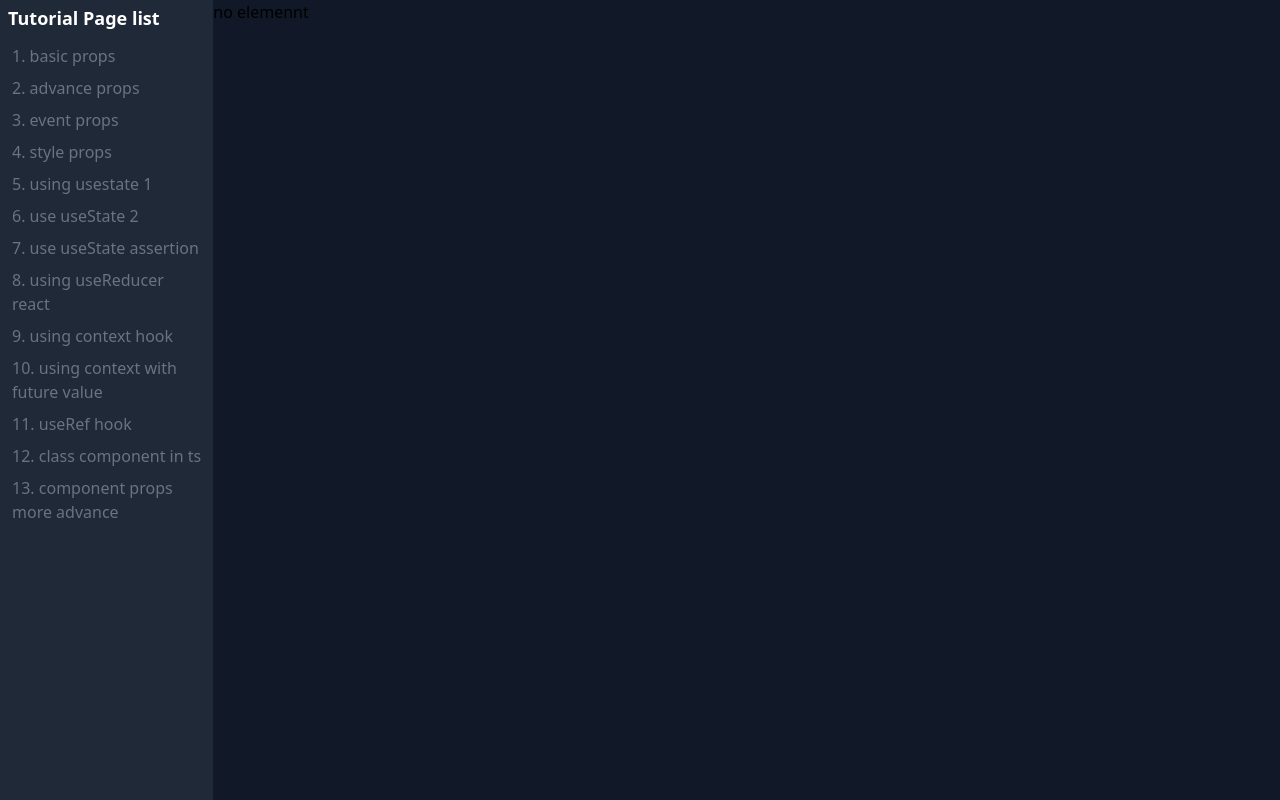
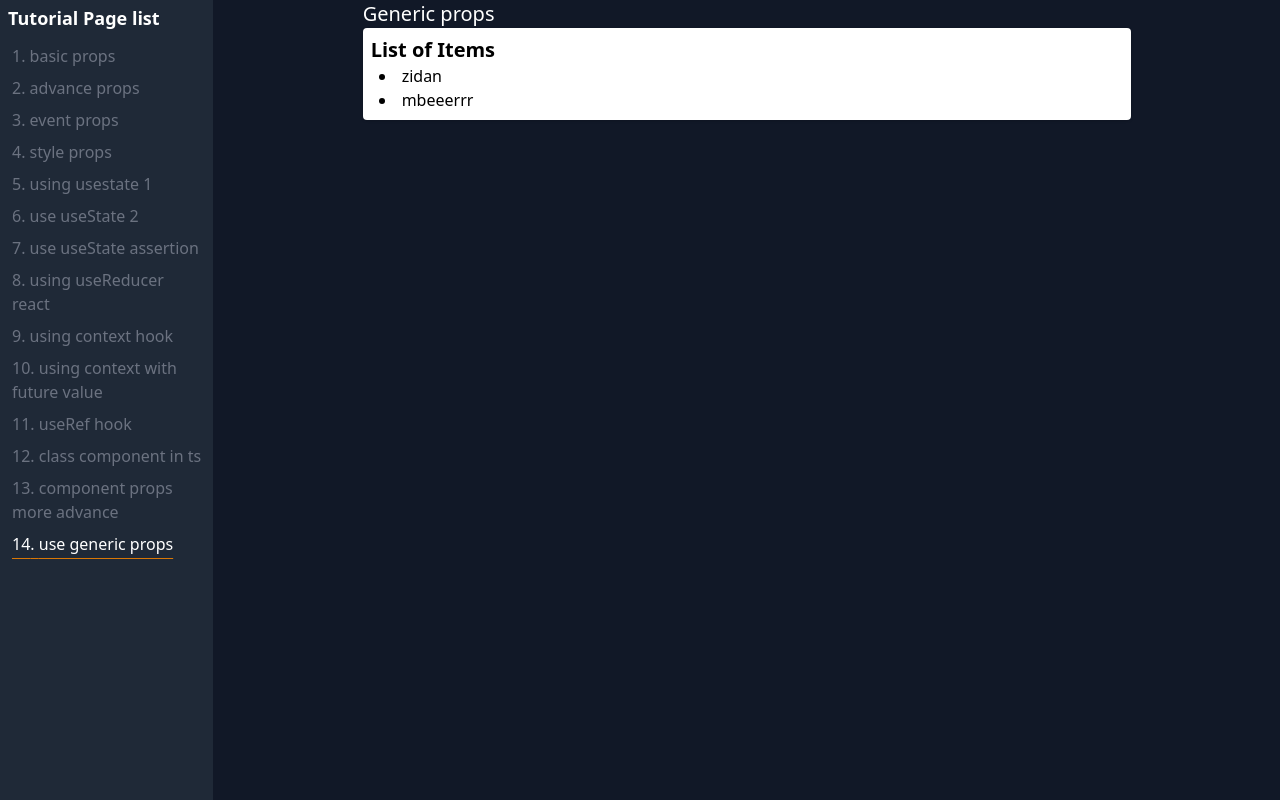
Before and after one commit to zidan-p/react-typescript, a React (Create React App) app: page /generic-props in a window 1280 px wide. Built offline with nearby package versions, Linux system fonts and the light colour scheme.

Commit message:
generic props

```diff
--- /dev/null
+++ b/src/components/generic/List.tsx
@@ -0,0 +1,32 @@
+
+
+// i don't do much comment because it basic knowlegde about generic
+
+type ListProps<T> = {
+    items:  T[];
+    onClick: (value: T) => void;
+}
+
+type BaseTypeList = {
+    id: number;
+    data: string;
+}
+
+export const List = <T extends BaseTypeList>({items, onClick} : ListProps<T>) => {
+    return(
+        <div className="bg-white p-2 rounded shadow">
+            <h2 className="text-xl font-bold">List of Items</h2>
+            <ul className="list-disc list-inside">
+                {items.map((item,index) => (
+                    <li
+                        key={item.id}
+                        onClick={() =>onClick(item)}
+                        className="px-2 rounded hover:bg-amber-100 active:bg-amber-200"
+                    >
+                        {item.data}
+                    </li>
+                ))}
+            </ul>
+        </div>
+    )
+}
--- a/src/data/pagesData.tsx
+++ b/src/data/pagesData.tsx
@@ -12,6 +12,7 @@ import { UseContextFutureValue } from "../pages/useContextFutureValue";
 import { UseRefHook } from "../pages/useRefHook";
 import { ClassComponent } from "../pages/classComponent";
 import { ComponentProps } from "../pages/componentPorps";
+import { GenericProps } from "../pages/genericProps";
 
 type pagesDataType = {
     path: string;
@@ -85,6 +86,11 @@ export const pagesData : pagesDataType = [
         name : "component props more advance",
         Element : ComponentProps
     },
+    {
+        path: "/generic-props",
+        name : "use generic props",
+        Element : GenericProps
+    },
 
 
 ];
--- /dev/null
+++ b/src/pages/genericProps.tsx
@@ -0,0 +1,32 @@
+import { List } from "../components/generic/List"
+
+
+
+
+export const GenericProps = () => {
+    return(
+        <div className="">
+            <div className="mx-auto max-w-3xl">
+                <div className="">
+                    <h2 className='text-white text-xl'>Generic props</h2>
+                    <List
+                        items={[
+                            {
+                                id: 1,
+                                data: "zidan",
+                                email: "zidanputrarahman153@gmail.com"
+                            },
+                            {
+                                id: 2,
+                                data: "mbeeerrr",
+                                email: "zidanputrarahman153@gmail.com"
+                            },
+                        ]}
+
+                        onClick={(value) => console.log(value)}
+                    />
+                </div>
+            </div>
+        </div>
+    )
+}
```
